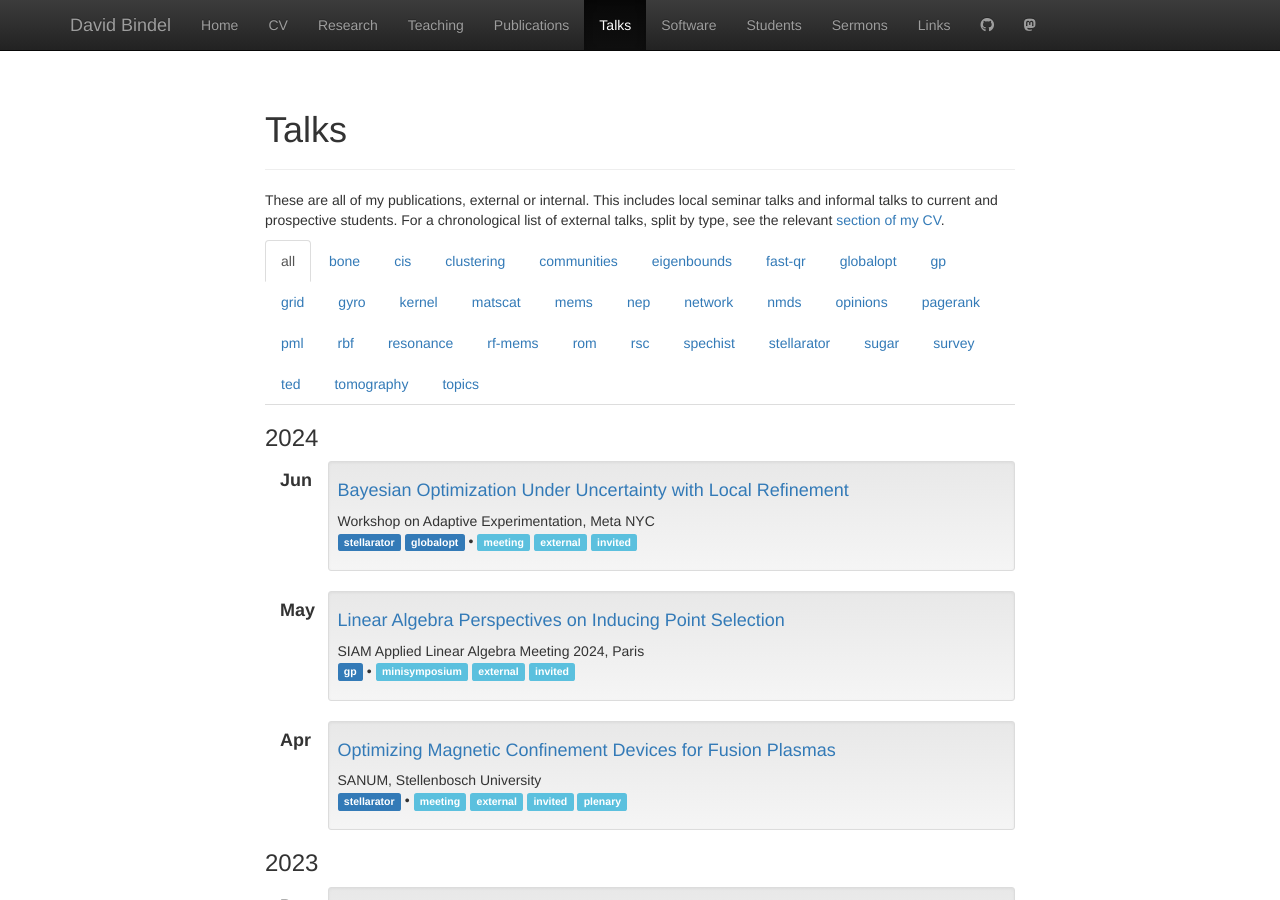
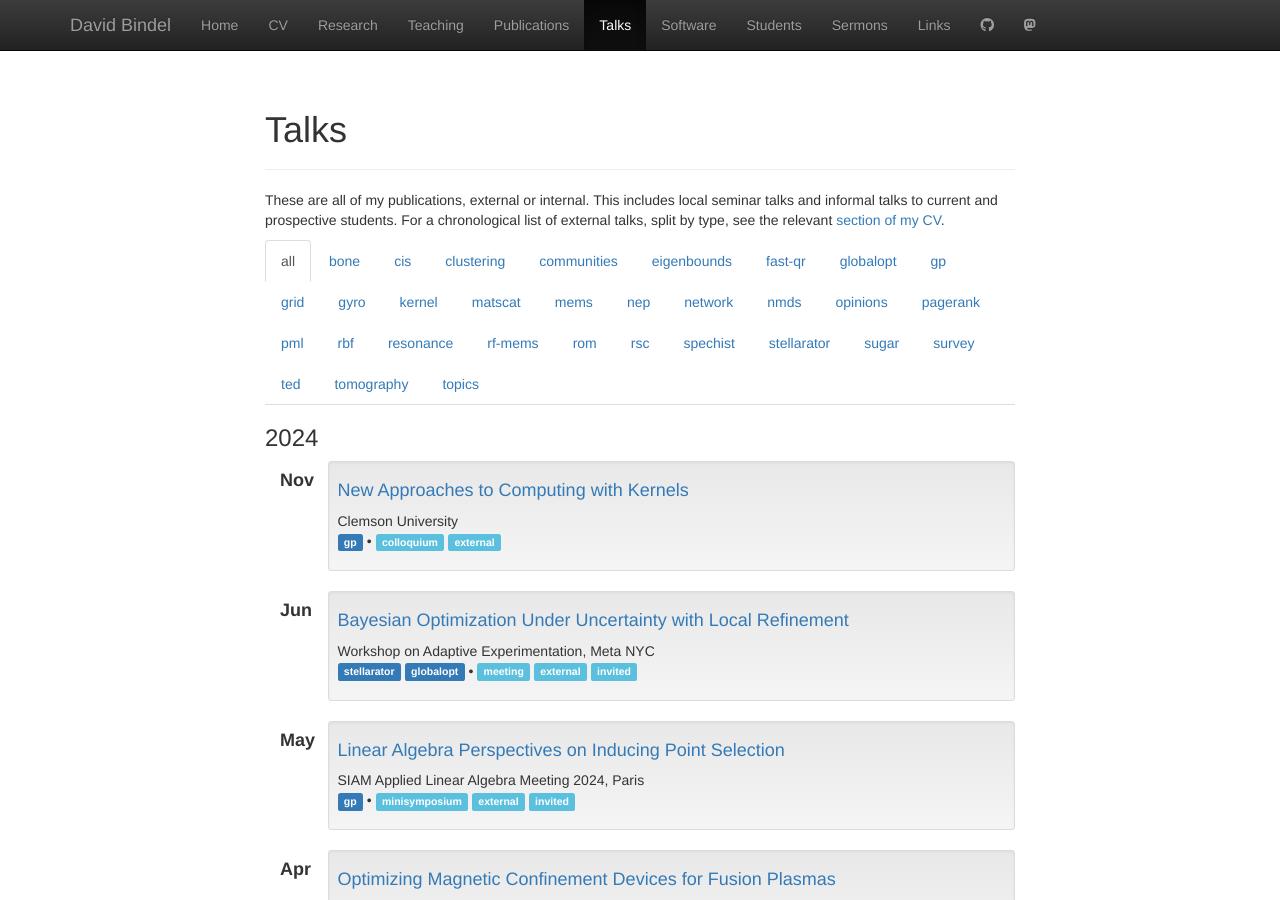
Before and after one commit to dbindel/cornell_web, a Jekyll site: the page built from talks.html, in a window 1280 px wide and 900 px high. Built offline with Jekyll 4.4.1, drawn with Linux system fonts in a browser that asks for light colours; nearby versions of some CDN libraries.

Commit message:
Add Clemson talk.

```diff
--- a/_data/present.yml
+++ b/_data/present.yml
@@ -1386,3 +1386,9 @@
   where: Workshop on Adaptive Experimentation, Meta NYC
   tags: [stellarator, globalopt]
   type: [meeting, external, invited]
+-
+  file: 2024-11-clemson/clemson-nov24.pdf
+  title: New Approaches to Computing with Kernels
+  where: Clemson University
+  tags: [gp]
+  type: [colloquium, external]
```
